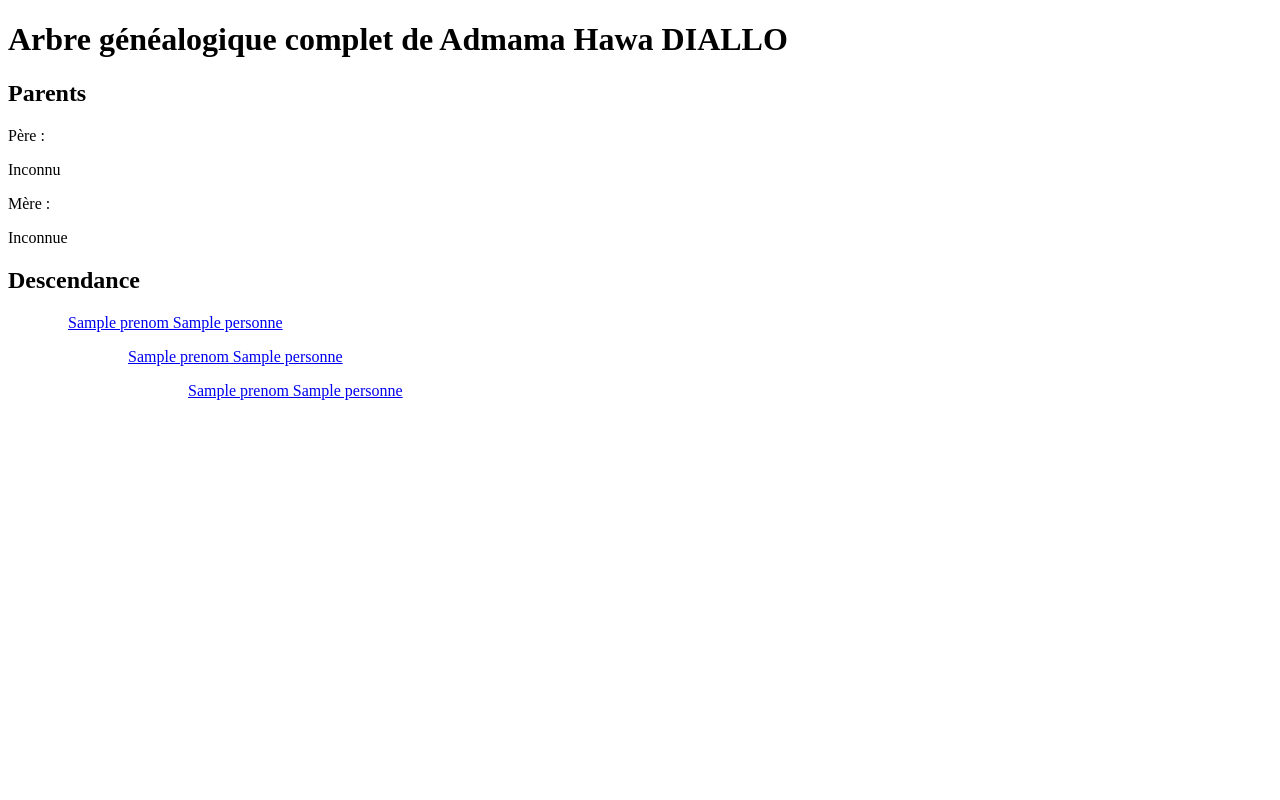
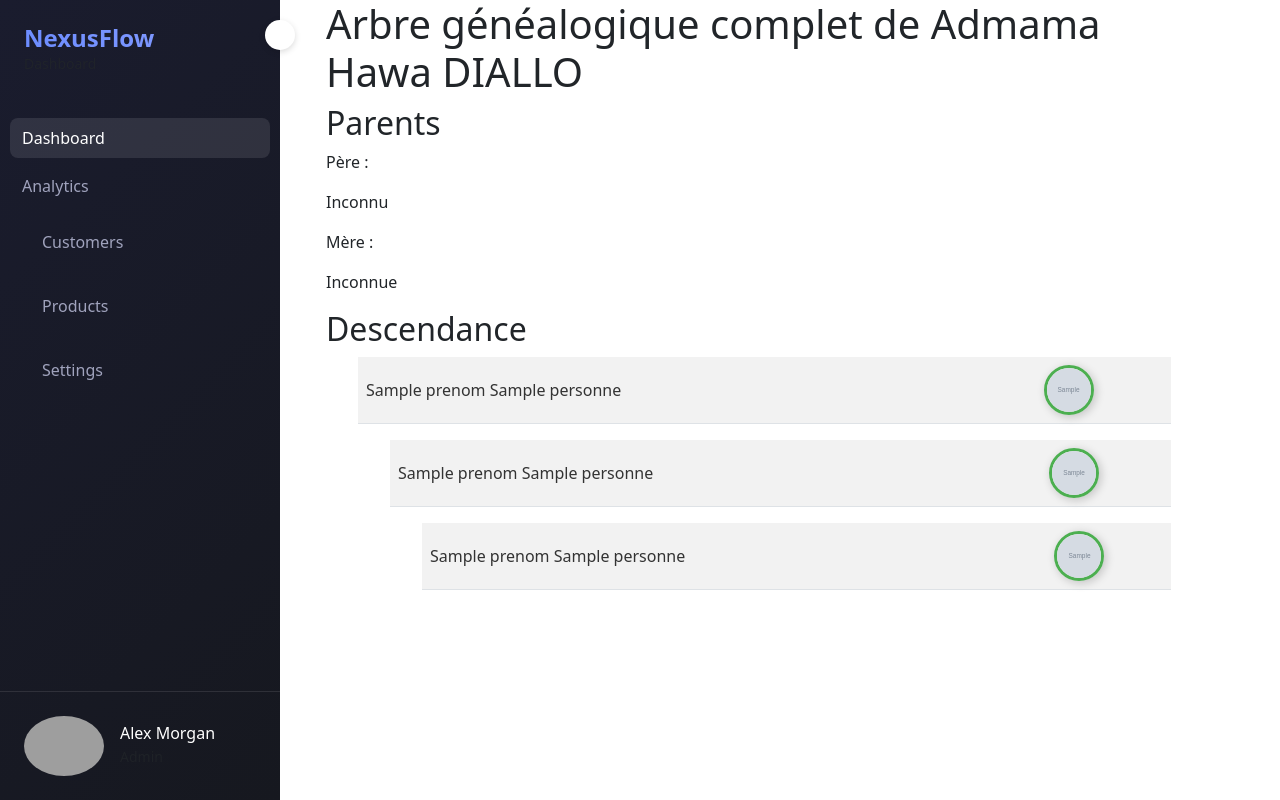
Before and after one commit to Alphadev2023/diallo-famille, a Django app: template templates/arbre_genealogique_complet.html in a window 1280 px wide. Run offline with Django 5.2, Linux system fonts and the light colour scheme; data comes from the database, SQL or seed files in the repository; both versions use the stored data as it was after the commit; tables that the repository leaves empty hold one stand-in row (values such as "Sample post"); the template is opened without the code that fills it: values that come from a table or form of the project are taken from there, most other values are stand-ins (such as "Sample title", 1, 10 or a date in 2020); grey boxes marked "Sample" are stand-in pictures; some libraries are stand-ins or nearby versions; grey boxes are pictures that could not be loaded.

Commit message:
Ajout de design sur les page comme tree_d3

```diff
--- a/famille/urls.py
+++ b/famille/urls.py
@@ -17,9 +17,9 @@ router.register(r'cotisations', CotisationViewSet)
 
 urlpatterns = [
  path('', views.index, name='index'),
- path('famille/<str:code_unique>/', views.family_tree, name='family_tree'),
- path('famille/<str:code_unique>/json/', views.tree_data, name='tree_data'),
- path('famille/<str:code_unique>/d3/', views.d3_tree_view, name='d3_tree_view'),
+ path('famille/<str:code>/', views.family_tree, name='family_tree'),
+ path('famille/<str:code>/json/', views.tree_data, name='tree_data'),
+ path('famille/<str:code>/d3/', views.d3_tree_view, name='d3_tree_view'),
  path('cotisation/ajouter/', views.ajouter_cotisation, name='ajouter_cotisation'),
  path('api/', include(router.urls)),
  path('payer/', views.simuler_paiement, name='simuler_paiement'),
@@ -27,9 +27,9 @@ urlpatterns = [
 
 urlpatterns += [
     path('cotisation/success/', views.cotisation_success, name='cotisation_success'),
-    path('arbre/<str:code_unique>/', views.arbre_genealogique, name='arbre_genealogique'),
-     path('arbre/complet/<str:code_unique>/', views.arbre_genealogique_complet, name='arbre_genealogique_complet'),
-     path('arbre/graphique/<str:code_unique>/', views.arbre_graphique, name='arbre_graphique'),
-    path('arbre/graphique/data/<str:code_unique>/', views.arbre_graphique_data, name='arbre_graphique_data'),
-    path('api/cotisations/<str:code_unique>/', views.cotisations_personne, name='cotisations_personne'),
+    path('arbre/<str:code>/', views.arbre_genealogique, name='arbre_genealogique'),
+     path('arbre/complet/<str:code>/', views.arbre_genealogique_complet, name='arbre_genealogique_complet'),
+     path('arbre/graphique/<str:code>/', views.arbre_graphique, name='arbre_graphique'),
+    path('arbre/graphique/data/<str:code>/', views.arbre_graphique_data, name='arbre_graphique_data'),
+    path('api/cotisations/<str:code>/', views.cotisations_personne, name='cotisations_personne'),
 ]
--- a/famille/views.py
+++ b/famille/views.py
@@ -122,7 +122,7 @@ def arbre_genealogique(request, code):
     })
 
 
-@login_required
+
 def get_enfants_recursif(personne):
     enfants = Person.objects.filter(pere=personne) | Person.objects.filter(mere=personne)
     enfants = enfants.distinct()
@@ -189,7 +189,7 @@ def api_cotisations(request):
     if request.method == "POST":
         data = json.loads(request.body)
         try:
-            personne = Person.objects.get(id=data['personne'])
+            personne = Person.objects.get(code_unique=data['personne'])
             montant = float(data['montant'])
             if montant <= 0:
                 return JsonResponse({'status': 'error', 'message': 'Montant doit être positif'}, status=400)
--- a/static/css/style.css
+++ b/static/css/style.css
@@ -113,3 +113,9 @@ body {
 .profile-info {
  transition: opacity 0.2s ease;
 }
+
+.img-person {
+ width: 50px;
+ height: 50px;
+ border-radius: 50px;
+}
--- a/templates/arbre_genealogique_complet.html
+++ b/templates/arbre_genealogique_complet.html
@@ -1,19 +1,6 @@
-<!DOCTYPE html>
-<html>
-  <head>
-    <title>
-      Arbre généalogique complet de {{ personne.prenom }} {{ personne.nom }}
-    </title>
-    <style>
-      ul {
-        list-style-type: none;
-      }
-      li {
-        margin-left: 20px;
-      }
-    </style>
-  </head>
-  <body>
+{% extends "include/base.html" %}
+{% block title %}Page d'accueil{% endblock %}
+{% block content %}
     <h1>
       Arbre généalogique complet de {{ personne.prenom }} {{ personne.nom }}
     </h1>
@@ -26,5 +13,4 @@
 
     <h2>Descendance</h2>
     {% include "arbre_recursive.html" with arbre=arbre %}
-  </body>
-</html>
+{% endblock %}
--- a/templates/arbre_recursive.html
+++ b/templates/arbre_recursive.html
@@ -1,12 +1,65 @@
+{% load static %}
+<!DOCTYPE html>
+<html lang="fr">
+  <head>
+    <meta charset="UTF-8" />
+    <meta name="viewport" content="width=device-width, initial-scale=1.0" />
+    <title>{% block title %}Titre par défaut{% endblock %}</title>
+    {% load bootstrap5 %}
+    {% bootstrap_css %}
+    {% bootstrap_javascript %}
+    <link rel="stylesheet" href="{% static 'fontawesomefree/css/all.min.css' %}">
+    <link href="{% static "css/style.css" %}" rel="stylesheet" />
+  </head>
+  <body>
+<style>
+  .profile-img {
+    width: 50px;
+    height: 50px;
+    object-fit: cover;
+    border-radius: 50%; /* rond */
+    border: 3px solid #4CAF50;
+    box-shadow: 2px 2px 10px rgba(0,0,0,0.2);
+  }
+  ul li{
+    list-style: none;
+  }
+  a{
+    text-decoration: none;
+    font-weight: 400;
+    color: #333;
+  }
+  a:hover{
+    color: #808080;
+  }
+</style>
   <ul>
     {% for node in arbre %}
     <li>
-    <a href="{% url 'arbre_genealogique_complet' node.personne.id %}">
+    <table class="table table-striped table-hover">
+        <tr>
+
+
+          <td class="col-sm-10 align-middle">
+            <a href="{% url 'arbre_genealogique_complet' node.personne.code_unique %}">
             {{ node.personne.prenom }} {{ node.personne.nom }}
           </a>
+          </td>
+          <td class="col-sm-5 align-middle">
+            {% if node.personne.image %}
+            <img class="profile-img" src="{{ node.personne.image.url }}" alt="{{ node.personne.nom }} {{ node.personne.prenom }}" width="150" />
+          {% else %}
+            <img src="{% static 'default.png' %}" alt="Aucune image" />
+          {% endif %}
+        </td>
+        </tr>
+    </table>
       {% if node.enfants %}
       <p>{% include "arbre_recursive.html" with arbre=node.enfants %}</p>
       {% endif %}
     </li>
     {% endfor %}
   </ul>
+
+</body>
+</html>
--- a/templates/include/base.html
+++ b/templates/include/base.html
@@ -63,7 +63,7 @@
     </div>
     </header>
 
-    <div class="d-flex flex-column justify-content-center align-items-center col-10 col-sm-8">
+    <div class="d-flex flex-column justify-content-center  col-10 col-sm-8">
       {% block content %}
       <!-- Le contenu spécifique à chaque page sera inséré ici -->
       {% endblock %}
```
Also changed, not shown: templates/tree_d3.html (+5 -7 lines), db.sqlite3, media/images/Capture_décran_2025-04-03_225511.png (added), media/images/biro.png (added), media/images/depositphotos_65076917-stock-illustration-hacker-and-terrorism-fight.jpg (added), media/images/images_1.jpg (added). Lines whose indentation alone changed are shown as unchanged.
